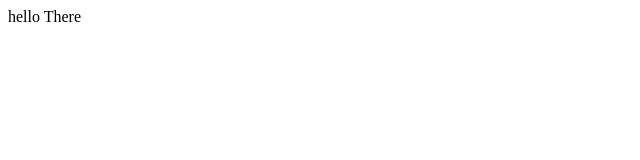
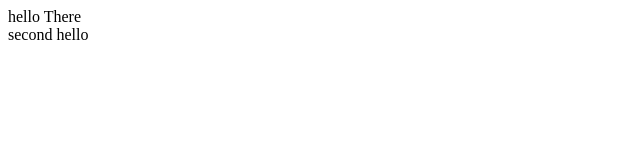
Before and after one commit to Mulumba-drew/Demo-first, a plain HTML site: page index.html in a window 1280 px wide. Shown: the full height of the page, 0-640 px from the left. Drawn offline with Linux system fonts and the light colour scheme.

Commit message:
modified index.html

```diff
--- a/index.html
+++ b/index.html
@@ -1,2 +1,4 @@
 <h>hello There
 </h>
+<div>second hello
+</div>
```
